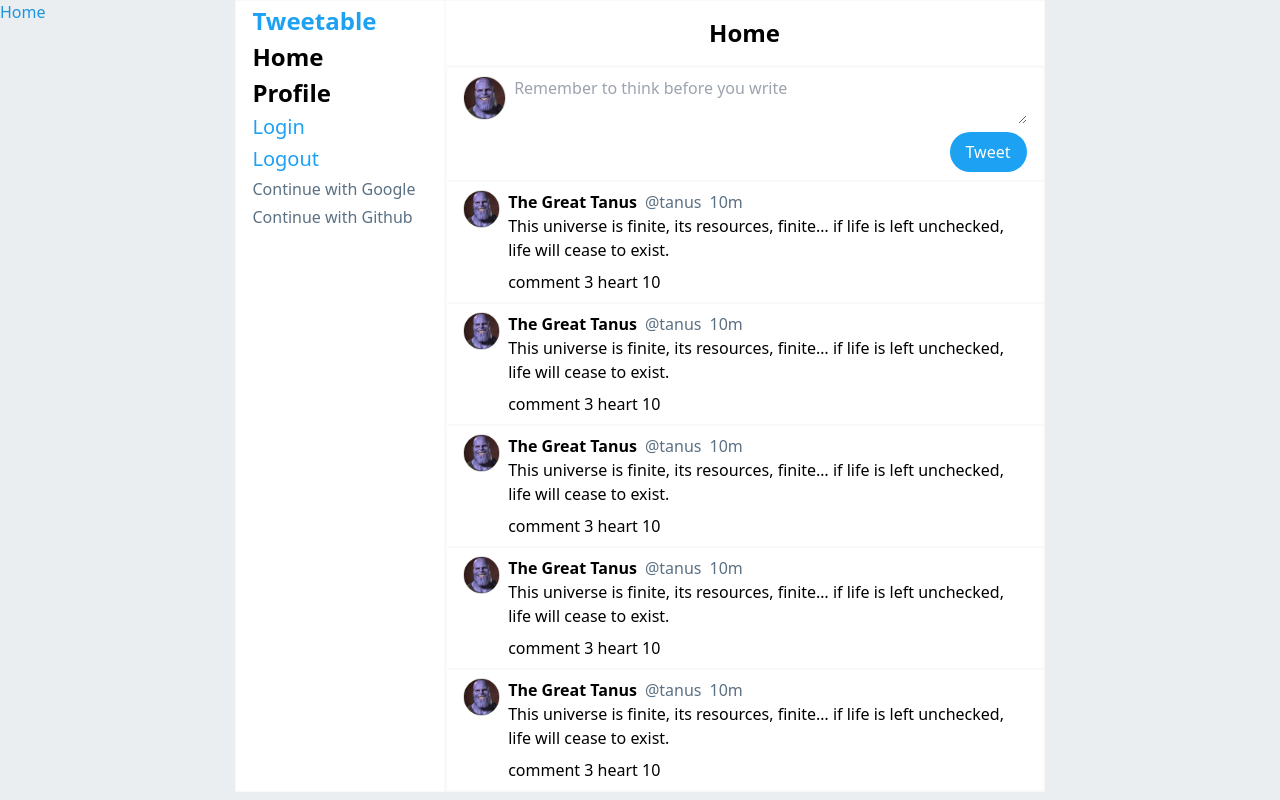
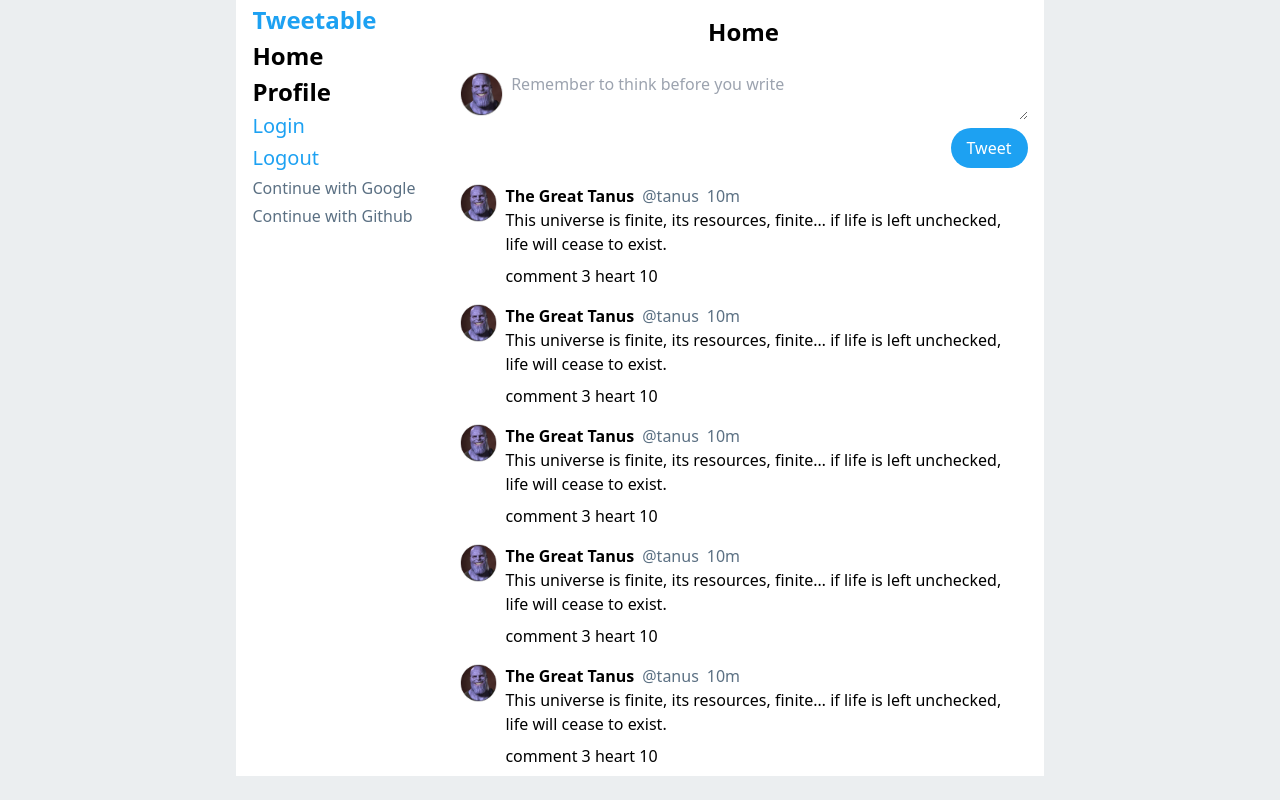
Before and after one commit to xtrator/tailwind-tweetable, a React (Vite) app: page / in a window 1280 px wide. Built offline with nearby package versions, Linux system fonts and the light colour scheme.

Commit message:
remove borders from home and profile

```diff
--- a/src/components/page/Feed.jsx
+++ b/src/components/page/Feed.jsx
@@ -5,7 +5,7 @@ import Tweets from "../tweet/Tweets";
 
 export default function Feed() {
   return (
-    <div className="bg-white border border-background-2 2xl:w-[800px] sm:w-[600px]">
+    <div className="bg-white 2xl:w-[800px] sm:w-[600px]">
       <Compose />
       <Tweets />
     </div>
--- a/src/components/page/Nav.jsx
+++ b/src/components/page/Nav.jsx
@@ -3,7 +3,7 @@ import { Link } from "react-router-dom";
 
 export default function Nav() {
   return (
-    <div className="bg-white border border-background-2 min-w-12 pt-1 pl-4 pr-7 flex flex-col gap-1">
+    <div className="bg-white min-w-12 pt-1 pl-4 pr-7 flex flex-col gap-1">
       <p className="text-2xl font-semibold text-primary">Tweetable</p>
       <Link className="text-2xl font-semibold" to="/">
         Home
--- a/src/components/tweet/Compose.jsx
+++ b/src/components/tweet/Compose.jsx
@@ -3,7 +3,7 @@ import avatarUrl from "../../assets/images/avatar.png";
 
 export default function Compose() {
   return (
-    <div className="border border-background-2 py-2 px-4">
+    <div className="py-2 px-4">
       <div className="flex gap-2">
         <div>
           <img src={avatarUrl} className="w-12"></img>
--- a/src/components/tweet/Tweet.jsx
+++ b/src/components/tweet/Tweet.jsx
@@ -3,7 +3,7 @@ import avatarUrl from "../../assets/images/avatar.png";
 
 export default function Tweet() {
   return (
-    <div className="border border-background-2 py-2 px-4">
+    <div className="py-2 px-4">
       <div className="flex gap-2">
         <div>
           <img src={avatarUrl} className="w-12"></img>
--- a/src/routes/Home.jsx
+++ b/src/routes/Home.jsx
@@ -5,12 +5,11 @@ import Nav from "../components/page/Nav";
 export default function Home() {
   return (
     <>
-      <div className="absolute text-primary-hover m-auto">Home</div>
       <div className="flex justify-center">
         <div className="flex">
           <Nav />
           <div>
-            <h2 className="p-4 bg-white text-2xl font-semibold text-center border border-background-2">
+            <h2 className="p-4 bg-white text-2xl font-semibold text-center">
               Home
             </h2>
             <Feed />
--- a/src/routes/Profile.jsx
+++ b/src/routes/Profile.jsx
@@ -6,13 +6,12 @@ import avatarUrl from "../assets/images/avatar.png";
 export default function Profile() {
   return (
     <>
-      <div className="absolute text-primary-hover m-auto">Profile</div>
       <div className="flex justify-center">
         <div className="flex">
           <Nav />
-          <div className="bg-white border border-background-2 2xl:w-[800px] sm:w-[600px]">
+          <div className="bg-white 2xl:w-[800px] sm:w-[600px]">
             <div>
-              <h2 className="p-4 text-2xl font-semibold text-center border border-background-2">
+              <h2 className="p-4 text-2xl font-semibold text-center">
                 Profile
               </h2>
             </div>
```
